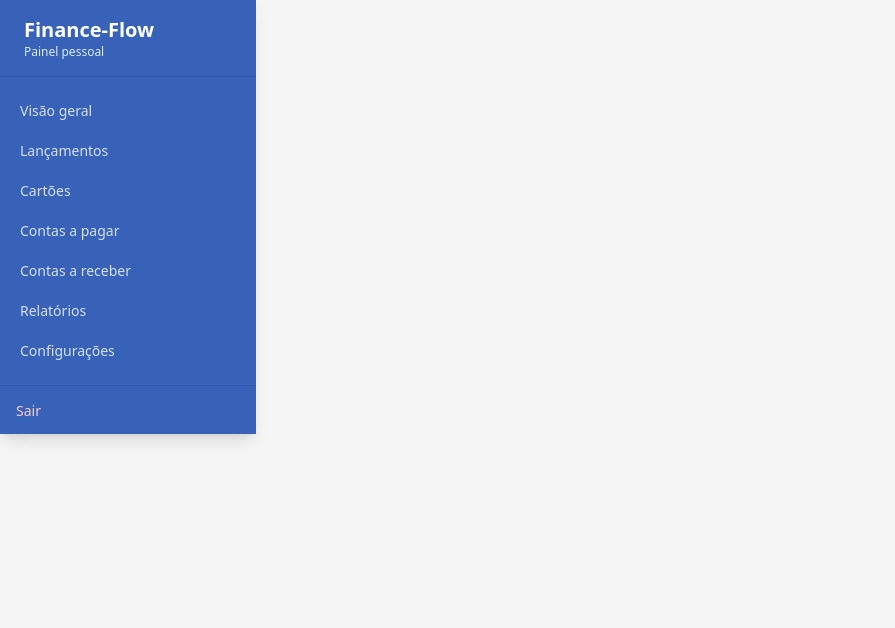
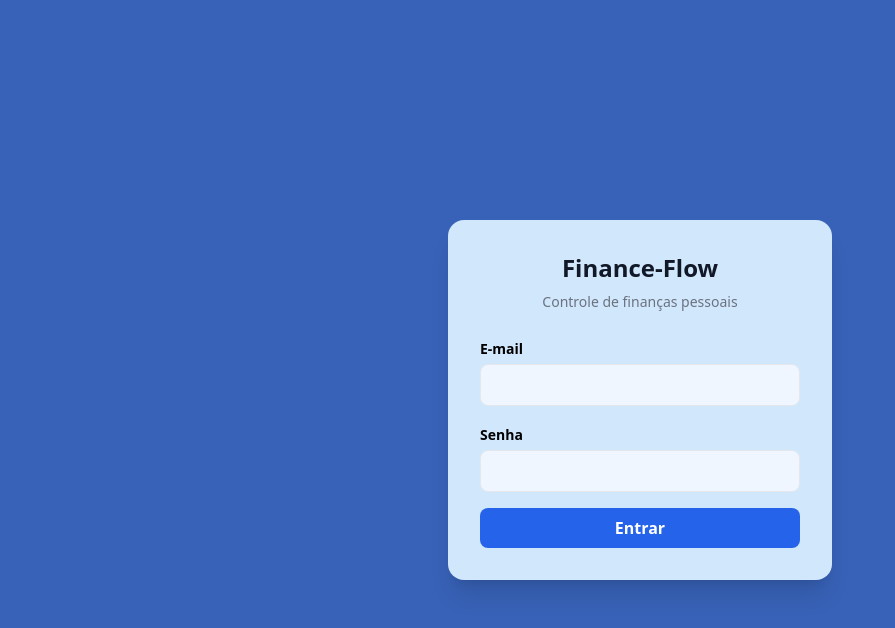
Before and after one commit to lglducci/FinanceFlow, a React (Vite) app: page / in a window 1280 px wide. Shown: the top 628 px of the page, without its empty margins (0-895 px from the left). Built offline with nearby package versions, Linux system fonts and the light colour scheme.

Commit message:
Refactor App component to use React Router

```diff
--- a/src/App.jsx
+++ b/src/App.jsx
@@ -1,50 +1,58 @@
- export default function Sidebar({ page, setPage }) {
-  function logout() {
-    localStorage.removeItem("ff_token");
-    window.location.reload();
+ import { BrowserRouter, Routes, Route } from "react-router-dom";
+import Sidebar from "./components/Sidebar";
+import Header from "./components/Header";
+import Login from "./pages/Login";
+
+import Dashboard from "./pages/Dashboard";
+import Lancamentos from "./pages/Lancamentos";
+import NovoLancamento from "./pages/NovoLancamento";
+import Categories from "./pages/Categories";
+import Reports from "./pages/Reports";
+import Settings from "./pages/Settings";
+import NovoPagarReceber from "./pages/NovoPagarReceber";
+import ContasPagar from "./pages/ContasPagar";
+import ContasReceber from "./pages/ContasReceber";
+
+export default function App() {
+  const token = localStorage.getItem("ff_token");
+
+  // Se não estiver logado → mostra Login
+  if (!token) {
+    return <Login onLogin={() => window.location.reload()} />;
   }
 
-  const items = [
-    { id: "dashboard",    label: "Visão geral" },
-    { id: "transactions", label: "Lançamentos" },
-    { id: "cards",        label: "Cartões" },
-    { id: "payables",     label: "Contas a pagar" },
-    { id: "receivables",  label: "Contas a receber" },
-    { id: "reports",      label: "Relatórios" },
-    { id: "settings",     label: "Configurações" },
-  ];
+  return (
+    <BrowserRouter>
+      <div className="min-h-screen flex bg-bgSoft">
+        <Sidebar />
 
-  return (
-    <aside className="w-64 bg-[#3862b7] shadow-lg flex flex-col">
-      <div className="px-6 py-4 border-b border-blue-800/40">
-        <h2 className="text-xl font-bold text-white">Finance-Flow</h2>
-        <p className="text-xs text-blue-100">Painel pessoal</p>
+        <div className="flex-1 flex flex-col">
+          <Header />
+
+          <main className="p-6">
+            <Routes>
+              <Route path="/dashboard" element={<Dashboard />} />
+              <Route path="/transactions" element={<Lancamentos />} />
+              <Route path="/new-transaction" element={<NovoLancamento />} />
+              <Route path="/categories" element={<Categories />} />
+              <Route path="/reports" element={<Reports />} />
+              <Route path="/settings" element={<Settings />} />
+
+              <Route path="/payables" element={<ContasPagar />} />
+              <Route path="/receivables" element={<ContasReceber />} />
+
+              <Route
+                path="/new-payable"
+                element={<NovoPagarReceber tipoInicial="pagar" />}
+              />
+              <Route
+                path="/new-receivable"
+                element={<NovoPagarReceber tipoInicial="receber" />}
+              />
+            </Routes>
+          </main>
+        </div>
       </div>
-
-      <nav className="flex-1 px-2 py-4 space-y-1">
-        {items.map((item) => (
-          <button
-            key={item.id}
-            onClick={() => setPage(item.id)}
-            className={`w-full text-left px-3 py-2 rounded-lg text-sm font-medium ${
-              page === item.id
-                ? "bg-white text-[#3862b7]"
-                : "text-white/80 hover:bg-[#245f90]"
-            }`}
-          >
-            {item.label}
-          </button>
-        ))}
-      </nav>
-
-      <div className="px-4 py-3 border-t border-blue-800/40">
-        <button
-          onClick={logout}
-          className="w-full text-left text-sm text-red-200 hover:text-red-300"
-        >
-          Sair
-        </button>
-      </div>
-    </aside>
+    </BrowserRouter>
   );
 }
```
